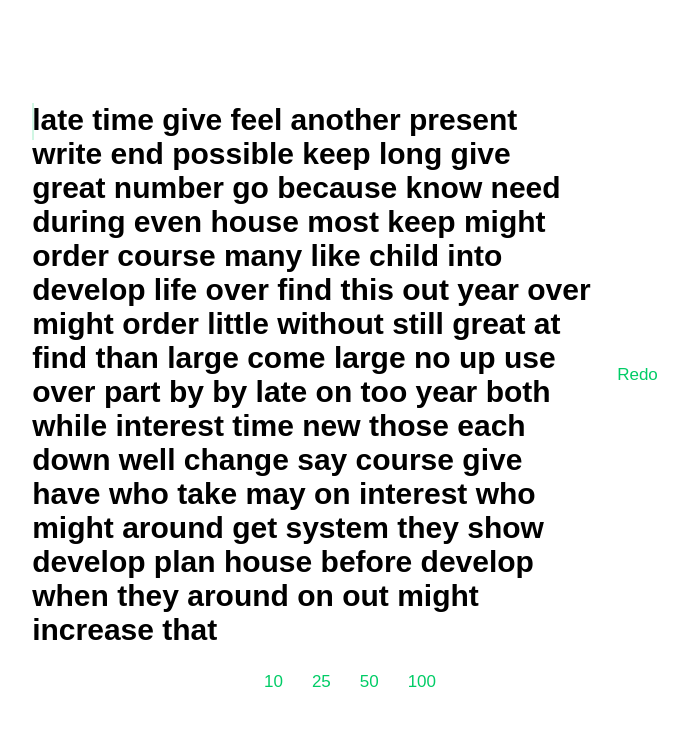
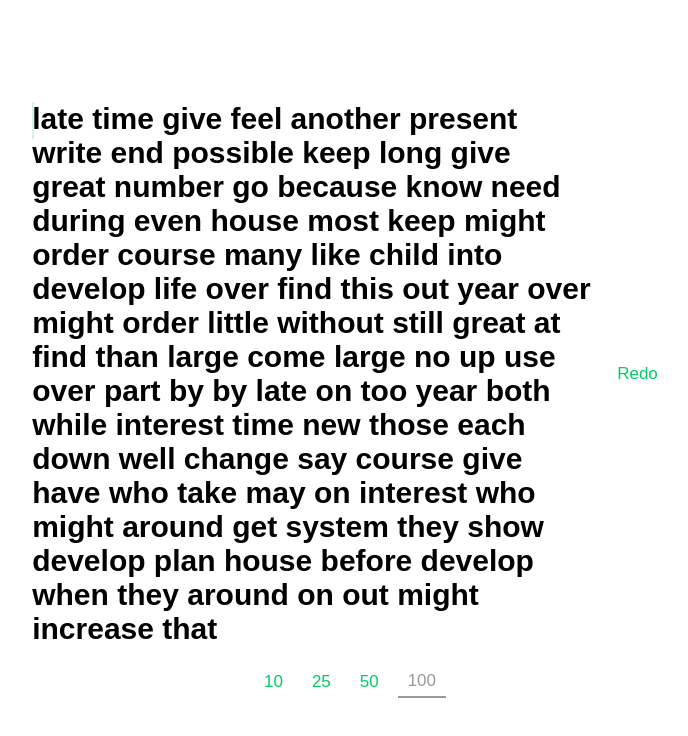
Before and after one commit to mattponiat/typingu-testo, a Next.js app: page / in a window 1280 px wide. Shown: the top 736 px of the page, without its empty margins (290-978 px from the left). Built offline with nearby package versions, Linux system fonts and the light colour scheme.

Commit message:
styled component with props

```diff
--- a/components-ui/molecules/SetOfButtons/index.tsx
+++ b/components-ui/molecules/SetOfButtons/index.tsx
@@ -10,8 +10,10 @@ import { useTypingContext } from "context/TypingCheck";
 const SetOfButtons = () => {
   const { setWordsAmount } = useWordsAmount();
   const { setIsActive, setSeconds } = useTypingContext();
+  const [wordsState, setWordsState] = React.useState(100);
 
   const setAndRestartWords = (amount: number) => {
+    setWordsState(amount); //todo change name
     setWordsAmount(amount);
     setIsActive(false);
     setSeconds(0);
@@ -19,10 +21,30 @@ const SetOfButtons = () => {
 
   return (
     <Wrapper>
-      <Button onClick={() => setAndRestartWords(10)}>10</Button>
-      <Button onClick={() => setAndRestartWords(25)}>25</Button>
-      <Button onClick={() => setAndRestartWords(50)}>50</Button>
-      <Button onClick={() => setAndRestartWords(100)}>100</Button>
+      <StyledButton
+        isActive={wordsState === 10}
+        onClick={() => setAndRestartWords(10)}
+      >
+        10
+      </StyledButton>
+      <StyledButton
+        isActive={wordsState === 25}
+        onClick={() => setAndRestartWords(25)}
+      >
+        25
+      </StyledButton>
+      <StyledButton
+        isActive={wordsState === 50}
+        onClick={() => setAndRestartWords(50)}
+      >
+        50
+      </StyledButton>
+      <StyledButton
+        isActive={wordsState === 100}
+        onClick={() => setAndRestartWords(100)}
+      >
+        100
+      </StyledButton>
     </Wrapper>
   );
 };
@@ -35,16 +57,6 @@ const Wrapper = styled.div`
   min-height: auto;
   margin-top: 20px;
 
-  button {
-    border: none;
-    background: none;
-    padding: 5px 10px;
-    cursor: pointer;
-    font-size: 17px;
-    font-weight: 500;
-    color: hsl(150, 100%, 40%);
-  }
-
   button:hover,
   button:visited,
   button:focus {
@@ -52,4 +64,11 @@ const Wrapper = styled.div`
   }
 `;
 
+const StyledButton = styled(Button)`
+  color: ${({ isActive }) =>
+    isActive ? "hsl(0, 0%, 60%)" : "hsl(150, 100%, 40%)"};
+  border-bottom: ${({ isActive }) =>
+    isActive ? "2px solid hsl(0, 0%, 60%)" : "none"};
+`;
+
 export default SetOfButtons;
```
